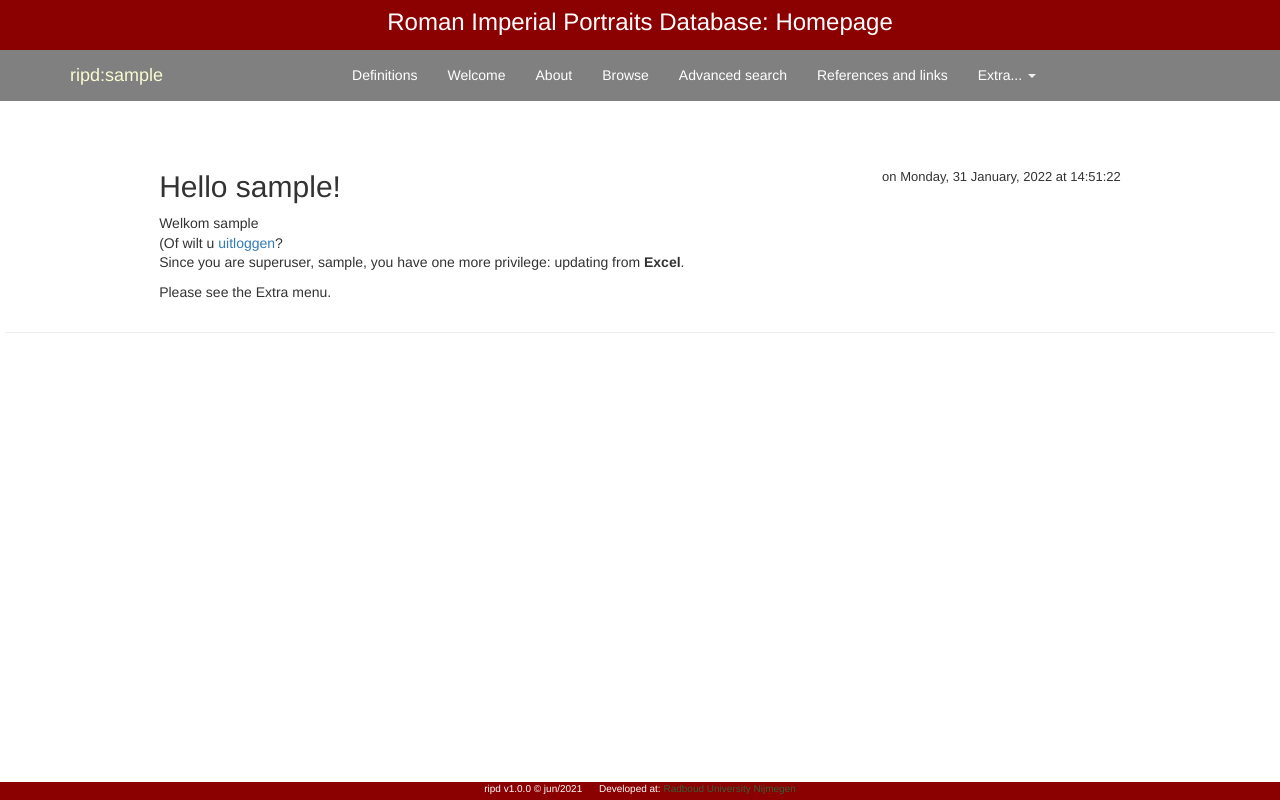
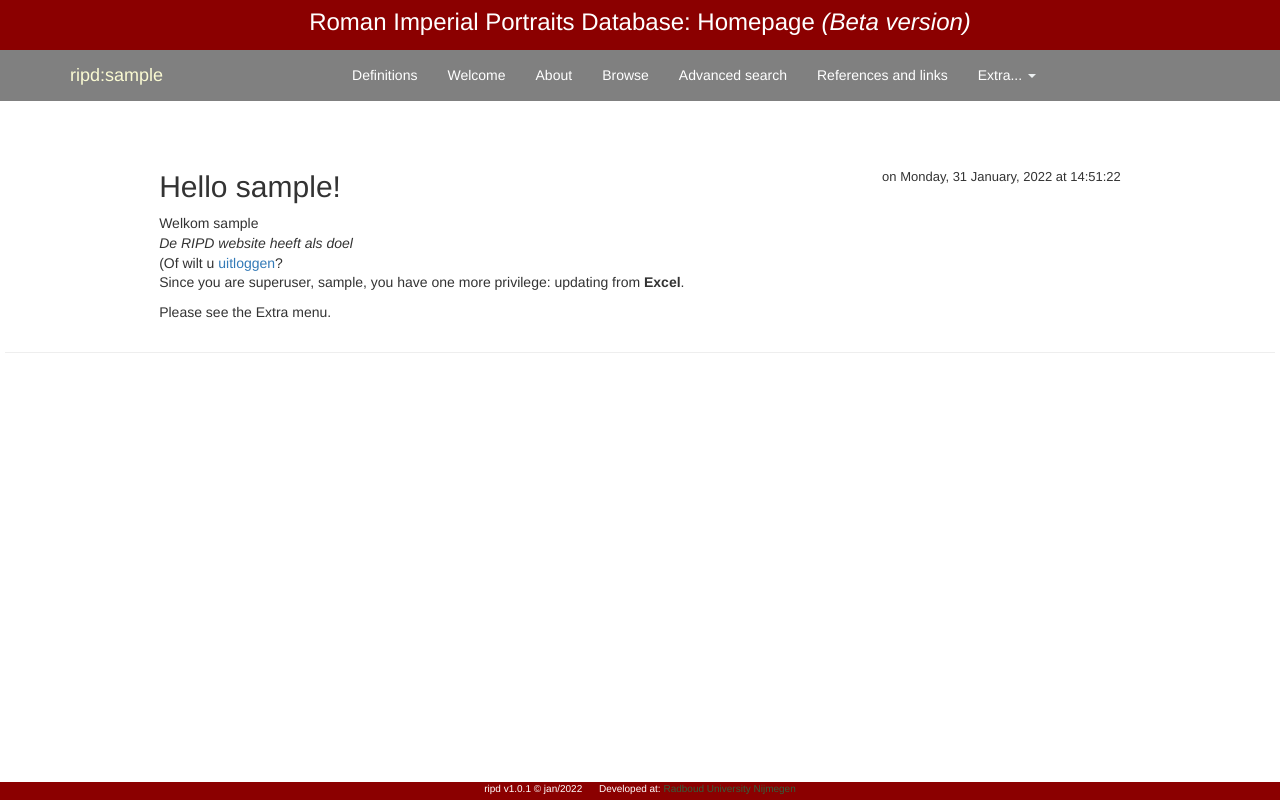
Before and after one commit to ThijsRU/Roman_Imperial_Portraits, a Django app: page / in a window 1280 px wide. Run offline with Django 3.2, Linux system fonts and the light colour scheme; the visitor is signed in with stand-in values (Sample User, id 1); some libraries are stand-ins or nearby versions.

Commit message:
Busy getting online

```diff
--- a/Roman_Imperial_Portraits/Roman_Imperial_Portraits/settings.py
+++ b/Roman_Imperial_Portraits/Roman_Imperial_Portraits/settings.py
@@ -22,7 +22,7 @@ WRITABLE_DIR = os.path.abspath(os.path.join(BASE_DIR, "../../writable/database/"
 # Writable DIR for windows
 if '\\writable' in WRITABLE_DIR:
     # Need another string
-    WRITABLE_DIR = os.path.abspath(os.path.join(BASE_DIR, "../../../writable/database/"))
+    WRITABLE_DIR = os.path.abspath(os.path.join(BASE_DIR, "../../writable/database/"))
 
 # dit moet worden aangepast voor de live versie, die eerste "../" moeten verdwijnen
 MEDIA_DIR = os.path.abspath(os.path.join(WRITABLE_DIR, "../media/"))
@@ -144,4 +144,5 @@ USE_TZ = True
 
 STATIC_URL = '/static/'
 
-STATIC_ROOT = posixpath.join(*(BASE_DIR.split(os.path.sep) + ['static']))
+#STATIC_ROOT = posixpath.join(*(BASE_DIR.split(os.path.sep) + ['static']))
+STATIC_ROOT = os.path.abspath(os.path.join("/", posixpath.join(*(BASE_DIR.split(os.path.sep) + ['static']))))
--- a/Roman_Imperial_Portraits/ripdapp/templates/layout.html
+++ b/Roman_Imperial_Portraits/ripdapp/templates/layout.html
@@ -45,7 +45,7 @@
 
   <div>
     <footer>
-      <span>ripd v1.0.0 &copy; jun/2021 </span>
+      <span>ripd v1.0.1 &copy; jan/2022 </span>
       &nbsp;&nbsp;&nbsp;&nbsp;
       <span>Developed at: <a href="http://cls.ru.nl">Radboud University Nijmegen</a></span>
     </footer>
--- a/Roman_Imperial_Portraits/ripdapp/templates/ripdapp/index.html
+++ b/Roman_Imperial_Portraits/ripdapp/templates/ripdapp/index.html
@@ -12,6 +12,9 @@
 
       {% if user.is_authenticated %}
         <div>Welkom {{user.username}}</div>
+
+        <div><i>De RIPD website heeft als doel </i></div>
+
         <div>(Of wilt u <a href="{% url 'logout' %}">uitloggen</a>?</div>
 
         {% if user.is_superuser %}
--- a/Roman_Imperial_Portraits/ripdapp/templates/topnav.html
+++ b/Roman_Imperial_Portraits/ripdapp/templates/topnav.html
@@ -2,7 +2,7 @@
 
 <div class="top-bar">
   <span>Roman Imperial Portraits Database:</span>
-  <span>{{title}}</span>
+  <span>{{title}} <i>(Beta version)</i></span>
 </div>
 
 <div class="navbar navbar-custom navbar-fixed-top">
```
